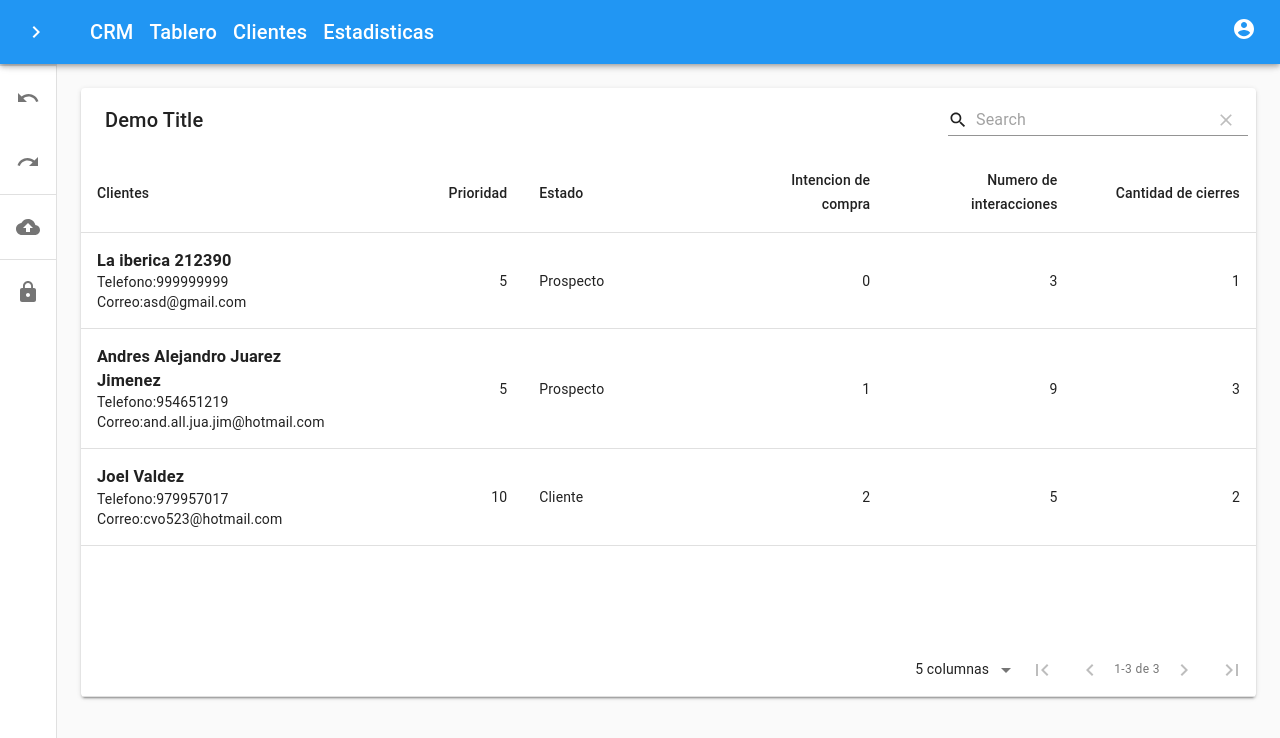
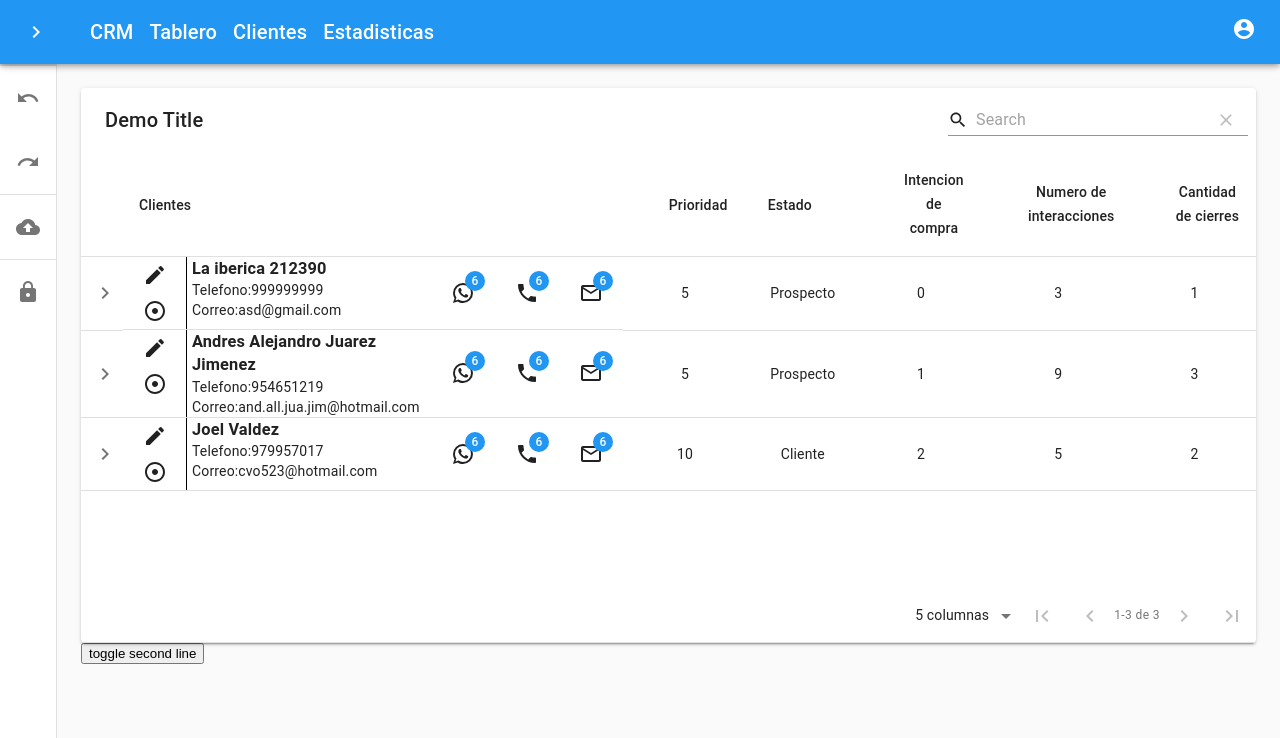
Before and after one commit to jo3l17/react-CRM, a Next.js app in the folder crm/: page /clientes in a window 1280 px wide. Shown: the top 738 px of the page. Built offline with nearby package versions, Linux system fonts and the light colour scheme; sample sign-in values are in the browser's storage.

Commit message:
clientes 50%

```diff
--- a/crm/src/App.js
+++ b/crm/src/App.js
@@ -4,10 +4,14 @@ import Header from './components/Header'
 import { MuiThemeProvider } from '@material-ui/core/styles';
 import useStyles from './styles/Header';
 import theme from './theme'
-import { BrowserRouter, Route, Switch} from 'react-router-dom';
-
+import { BrowserRouter, Route, Switch } from 'react-router-dom';
+import { useEffect } from 'react'
+import { islogged } from './services/UserService'
 
 function App(props) {
+  useEffect(() => {
+    islogged()
+  }, [])
   const classes = useStyles();
   return (
     <MuiThemeProvider theme={theme}>
--- a/crm/src/components/Table.js
+++ b/crm/src/components/Table.js
@@ -14,27 +14,52 @@ import Remove from '@material-ui/icons/Remove';
 import SaveAlt from '@material-ui/icons/SaveAlt';
 import Search from '@material-ui/icons/Search';
 import ViewColumn from '@material-ui/icons/ViewColumn';
-import MaterialTable from "material-table";
+import MaterialTable, { MTableCell } from "material-table";
 import axios from 'axios'
 import { BackUrl } from '../utilities/const';
+import WhatsAppIcon from '@material-ui/icons/WhatsApp';
+import PhoneIcon from '@material-ui/icons/Phone';
+import MailOutlineIcon from '@material-ui/icons/MailOutline';
+import EditIcon from '@material-ui/icons/Edit';
+import useStyles from '../styles/Table';
+import AdjustIcon from '@material-ui/icons/Adjust';
+import { Button, Badge } from '@material-ui/core';
 
 export default function Table() {
-    // useEffect(() => {
-    //     axios.get(BackUrl + 'clientes/obtener/1').then(res => {
-    //         // console.log(res.data)
-    //         console.log(res.data.content)
-    //         console.log(JSON.stringify(res.data.content[24]))
-    //         console.log(JSON.stringify(res.data.content[0]))
-    //     }).catch(error => {
-    //         console.log(error)
-    //     })
-    // }, []);
+    const classes = useStyles()
     const Nombre = function (props) {
         return (
-            <div>
-                <h3 style={{ margin: 0 }}>{props.data.tipo == 'persona' ? props.data.nombres + ' ' + props.data.apellidos : props.data.empresa + ' ' + props.data.ruc}<br /></h3>
-                Telefono:{props.data.telefono}<br />
-                Correo:{props.data.correo}
+            <div className={classes.containerCell}>
+                <div className={classes.leftButtonsContainer}>
+                    <Button>
+                        <EditIcon />
+                    </Button>
+                    <Button>
+                        <AdjustIcon />
+                    </Button>
+                </div>
+                <div className={classes.persona}>
+                    <h3 style={{ margin: 0 }}>{props.data.tipo == 'persona' ? props.data.nombres + ' ' + props.data.apellidos : props.data.empresa + ' ' + props.data.ruc}<br /></h3>
+                    Telefono:{props.data.telefono}<br />
+                    Correo:{props.data.correo}
+                </div>
+                <div className={classes.interaccionesContainer}>
+                    <Button>
+                        <Badge color="primary" badgeContent={6}>
+                            <WhatsAppIcon />
+                        </Badge>
+                    </Button>
+                    <Button>
+                        <Badge color="primary" badgeContent={6}>
+                            <PhoneIcon />
+                        </Badge>
+                    </Button>
+                    <Button>
+                        <Badge color="primary" badgeContent={6}>
+                            <MailOutlineIcon />
+                        </Badge>
+                    </Button>
+                </div>
             </div>
         )
     }
@@ -187,19 +212,20 @@ export default function Table() {
             }
         ]
     )
-
+    const tableRef = React.createRef()
     return (
         <div style={{ maxWidth: '100%' }}>
             <MaterialTable
+                tableRef={tableRef}
                 icons={tableIcons}
                 columns={[
-                    { title: "Clientes", field: "cliente" },
-                    { title: "Prioridad", field: "prioridad", type: "numeric" },
-                    { title: "Estado", field: "estadoCliente" },
+                    { title: "Clientes", field: "cliente", cellStyle: { width: '500px', display: 'block' } },
+                    { title: "Prioridad", field: "prioridad", type: "numeric", cellStyle: { textAlign: 'center' }, headerStyle: { textAlign: 'center' } },
+                    { title: "Estado", field: "estadoCliente", cellStyle: { textAlign: 'center' }, headerStyle: { textAlign: 'center' } },
                     // { title: "Intencion de compra", field: "birthCity", lookup: { 34: "İstanbul", 63: "Şanlıurfa" } }
-                    { title: "Intencion de compra", field: "IntencionCompra", type: 'numeric' },
-                    { title: "Numero de interacciones", field: "NumeroInteracciones", type: 'numeric' },
-                    { title: "Cantidad de cierres", field: "CantidadCierres", type: 'numeric' }
+                    { title: "Intencion de compra", field: "IntencionCompra", type: 'numeric', cellStyle: { textAlign: 'center' }, headerStyle: { textAlign: 'center' } },
+                    { title: "Numero de interacciones", field: "NumeroInteracciones", type: 'numeric', cellStyle: { textAlign: 'center' }, headerStyle: { textAlign: 'center' } },
+                    { title: "Cantidad de cierres", field: "CantidadCierres", type: 'numeric', cellStyle: { textAlign: 'center' }, headerStyle: { textAlign: 'center' } }
                 ]}
                 data={data}
                 title="Demo Title"
@@ -218,7 +244,28 @@ export default function Table() {
                         }
                     }
                 }}
+                components={{
+                    Cell: props => (
+                        <MTableCell {...props} style={{ padding: 0 }} />
+                    )
+                }}
+                detailPanel={[{
+                    icon: null,
+                    render: rowData => (
+                        <iframe
+                            width="100%"
+                            height="315"
+                            src="https://www.youtube.com/embed/C0DPdy98e4c"
+                            frameborder="0"
+                            allow="accelerometer; autoplay; encrypted-media; gyroscope; picture-in-picture"
+                            allowFullScreen
+                        />
+                    )
+                }]}
             />
-        </div>
+            <button onClick={() => {
+                tableRef.current.onToggleDetailPanel([0], rowData => <div>holo</div>)
+            }}>toggle second line</button>
+        </div >
     );
 }
--- a/crm/src/index.js
+++ b/crm/src/index.js
@@ -1,6 +1,6 @@
 // import React from 'react';
 import ReactDOM from 'react-dom';
-// import './index.css';
+import './index.css';
 // import App from './App';
 // import * as serviceWorker from './serviceWorker';
 
--- a/crm/src/pages/Tablero.js
+++ b/crm/src/pages/Tablero.js
@@ -1,5 +1,6 @@
 import App from '../App'
 import Tablero from '../components/Tablero'
+
 
 export default function TableroPage() {
     return (
--- /dev/null
+++ b/crm/src/services/UserService.js
@@ -0,0 +1,42 @@
+import Router from 'next/router'
+
+export const islogged = (newRoute = '') => {
+    if (localStorage.getItem('token')) {
+        if (newRoute != '') {
+            Router.push(newRoute)
+        }
+        return expirationDate()
+    } else {
+        Router.push('/login')
+        return false
+    }
+}
+export const userLogged = () => {
+    if (expirationDate()) {
+        return localStorage.getItem('token')
+    } else {
+        Router.push('/login')
+        return false
+    }
+}
+
+const expirationDate = () => {
+    let userDetails = getUserDetails();
+    let ahora = Date.now() / 1000;
+    if (userDetails && (userDetails.exp > ahora)) {
+        return true
+    } else {
+        Router.push('/login')
+        return false
+    }
+}
+
+const getUserDetails = () => {
+    let token = localStorage.getItem('token')
+    if (token) {
+        let centro = token.split('.')[1]
+        let user = JSON.parse(window.atob(centro))
+        return user;
+    }
+    return null
+}
--- a/crm/src/styles/Table.js
+++ b/crm/src/styles/Table.js
@@ -1,13 +1,19 @@
-// import { createMuiTheme, MuiThemeProvider } from '@material-ui/core/styles';
+import { makeStyles } from "@material-ui/core";
 
-
-// const getMuiTheme = () => createMuiTheme({
-//     overrides: {
-//         MUIDataTableBodyCell: {
-//             root: {
-//                 backgroundColor: "#FF0000"
-//             }
-//         }
-//     }
-// })
-// export default getMuiTheme
+const useStyles = makeStyles(theme => ({
+    interaccionesContainer: {
+        display: 'flex',
+    },
+    containerCell: {
+        display: 'flex',
+    },
+    persona: {
+        width: '60%',
+        marginLeft:5
+    },
+    leftButtonsContainer: {
+        maxWidth: 64,
+        borderRight:'1px solid black'
+    }
+}))
+export default useStyles
```
Also changed, not shown: crm/src/pages/login.js (added, +92 -0 lines), crm/src/styles/login.js (added, +14 -0 lines). Lines whose indentation alone changed are shown as unchanged.
